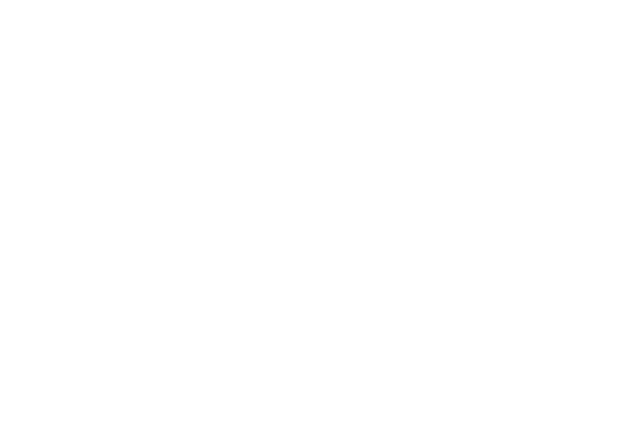
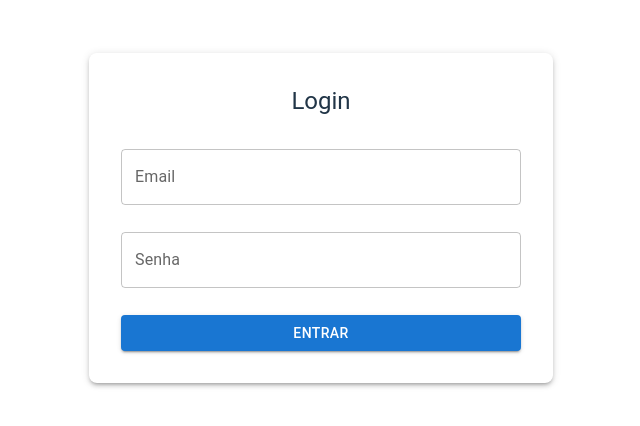
Before and after one commit to RGPay/rgpay, a React (Vite) app in the folder frontend/: page /login in a window 1280 px wide. Before the commit this address had no page. Shown: the part 214-640 px from the top of the page, without its empty margins (319-959 px from the left). Built offline with nearby package versions, Linux system fonts and the light colour scheme.

Commit message:
Add authentication and routing features with Redux integration. Implement login and protected routes, update package dependencies for Formik and Yup, and enhance About and Home pages with logout functionality.

```diff
--- a/frontend/package.json
+++ b/frontend/package.json
@@ -15,10 +15,12 @@
     "@mui/icons-material": "^7.0.2",
     "@mui/material": "^7.0.2",
     "@reduxjs/toolkit": "^2.7.0",
+    "formik": "^2.4.6",
     "react": "^19.0.0",
     "react-dom": "^19.0.0",
     "react-redux": "^9.2.0",
-    "react-router-dom": "^7.5.1"
+    "react-router-dom": "^7.5.1",
+    "yup": "^1.6.1"
   },
   "devDependencies": {
     "@eslint/js": "^9.22.0",
--- a/frontend/src/App.tsx
+++ b/frontend/src/App.tsx
@@ -1,14 +1,25 @@
-import { BrowserRouter as Router, Routes, Route } from "react-router-dom";
+import React, { ReactElement } from "react";
+import { BrowserRouter as Router, Routes, Route, Navigate } from "react-router-dom";
 import Home from "./pages/Home";
 import About from "./pages/About";
+import Login from "./pages/Login";
 import "./App.css";
+import { useSelector } from 'react-redux';
+import type { RootState } from './store';
+
+function ProtectedRoute({ children }: { children: ReactElement }) {
+  const isAuthenticated = useSelector((state: RootState) => state.isAuthenticated);
+  console.log('isAuthenticated:', isAuthenticated);
+  return isAuthenticated ? children : <Navigate to="/login" replace />;
+}
 
 function App() {
   return (
     <Router>
       <Routes>
-        <Route path="/" element={<Home />} />
-        <Route path="/about" element={<About />} />
+        <Route path="/" element={<ProtectedRoute><Home /></ProtectedRoute>} />
+        <Route path="/about" element={<ProtectedRoute><About /></ProtectedRoute>} />
+        <Route path="/login" element={<Login />} />
       </Routes>
     </Router>
   );
--- a/frontend/src/pages/About.tsx
+++ b/frontend/src/pages/About.tsx
@@ -1,3 +1,18 @@
+import { useDispatch } from 'react-redux';
+import { logout as logoutAction } from '../store';
+import { useNavigate } from 'react-router-dom';
+
 export default function About() {
-  return <h1>About Page</h1>;
+  const dispatch = useDispatch();
+  const navigate = useNavigate();
+  const handleLogout = () => {
+    dispatch(logoutAction());
+    navigate('/login');
+  };
+  return (
+    <>
+      <h1>About Page</h1>
+      <button onClick={handleLogout}>Logout</button>
+    </>
+  );
 }
--- a/frontend/src/pages/Home.tsx
+++ b/frontend/src/pages/Home.tsx
@@ -1,3 +1,18 @@
+import { useDispatch } from 'react-redux';
+import { logout as logoutAction } from '../store';
+import { useNavigate } from 'react-router-dom';
+
 export default function Home() {
-  return <h1>Home Page</h1>;
+  const dispatch = useDispatch();
+  const navigate = useNavigate();
+  const handleLogout = () => {
+    dispatch(logoutAction());
+    navigate('/login');
+  };
+  return (
+    <>
+      <h1>Home Page</h1>
+      <button onClick={handleLogout}>Logout</button>
+    </>
+  );
 }
--- /dev/null
+++ b/frontend/src/pages/Login.tsx
@@ -0,0 +1,86 @@
+import { Formik, Form, Field, ErrorMessage } from 'formik';
+import * as Yup from 'yup';
+import { Box, Button, TextField, Typography } from '@mui/material';
+import { useState } from 'react';
+import { useDispatch } from 'react-redux';
+import { login as loginAction } from '../store';
+import { useNavigate } from 'react-router-dom';
+
+const LoginSchema = Yup.object().shape({
+  email: Yup.string().email('Email inválido').required('Email é obrigatório'),
+  password: Yup.string().min(6, 'Mínimo 6 caracteres').required('Senha é obrigatória'),
+});
+
+export default function Login() {
+  const [error, setError] = useState('');
+  const [loading, setLoading] = useState(false);
+  const dispatch = useDispatch();
+  const navigate = useNavigate();
+
+  return (
+    <Box maxWidth={400} mx="auto" mt={8} p={4} boxShadow={3} borderRadius={2}>
+      <Typography variant="h5" mb={2} align="center">Login</Typography>
+      <Formik
+        initialValues={{ email: '', password: '' }}
+        validationSchema={LoginSchema}
+        onSubmit={async (values) => {
+          setError('');
+          setLoading(true);
+          try {
+            const response = await fetch('http://localhost:3000/auth/login', {
+              method: 'POST',
+              headers: { 'Content-Type': 'application/json' },
+              body: JSON.stringify({ email: values.email, senha: values.password }),
+            });
+            if (!response.ok) {
+              const data = await response.json();
+              throw new Error(data.message || 'Erro ao fazer login');
+            }
+            const data = await response.json();
+            dispatch(loginAction({ token: data.access_token, user: data.user }));
+            navigate('/');
+          } catch (err: any) {
+            setError(err.message);
+          } finally {
+            setLoading(false);
+          }
+        }}
+      >
+        {({ errors, touched, handleChange, handleBlur }) => (
+          <Form>
+            <TextField
+              fullWidth
+              margin="normal"
+              id="email"
+              name="email"
+              label="Email"
+              type="email"
+              onChange={handleChange}
+              onBlur={handleBlur}
+              error={touched.email && Boolean(errors.email)}
+              helperText={<ErrorMessage name="email" />}
+            />
+            <TextField
+              fullWidth
+              margin="normal"
+              id="password"
+              name="password"
+              label="Senha"
+              type="password"
+              onChange={handleChange}
+              onBlur={handleBlur}
+              error={touched.password && Boolean(errors.password)}
+              helperText={<ErrorMessage name="password" />}
+            />
+            {error && (
+              <Typography color="error" mt={1} align="center">{error}</Typography>
+            )}
+            <Button color="primary" variant="contained" fullWidth type="submit" sx={{ mt: 2 }} disabled={loading}>
+              {loading ? 'Entrando...' : 'Entrar'}
+            </Button>
+          </Form>
+        )}
+      </Formik>
+    </Box>
+  );
+}
--- a/frontend/src/store.ts
+++ b/frontend/src/store.ts
@@ -1,7 +1,44 @@
-import { configureStore } from "@reduxjs/toolkit";
+import { configureStore, createSlice, PayloadAction } from "@reduxjs/toolkit";
 
-// Placeholder reducer
-const reducer = (state = {}) => state;
+interface AuthState {
+  user: any;
+  token: string | null;
+  isAuthenticated: boolean;
+}
+
+const initialAuthState: AuthState = {
+  user: (() => {
+    const stored = sessionStorage.getItem('user');
+    return stored ? JSON.parse(stored) : null;
+  })(),
+  token: sessionStorage.getItem('token'),
+  isAuthenticated: !!sessionStorage.getItem('token'),
+};
+
+const authSlice = createSlice({
+  name: 'auth',
+  initialState: initialAuthState,
+  reducers: {
+    login: (state, action: PayloadAction<{ token: string; user: any }>) => {
+      state.token = action.payload.token;
+      state.user = action.payload.user;
+      state.isAuthenticated = true;
+      sessionStorage.setItem('token', action.payload.token);
+      sessionStorage.setItem('user', JSON.stringify(action.payload.user));
+    },
+    logout: (state) => {
+      state.token = null;
+      state.user = null;
+      state.isAuthenticated = false;
+      sessionStorage.removeItem('token');
+      sessionStorage.removeItem('user');
+    },
+  },
+});
+
+export const { login, logout } = authSlice.actions;
+
+const reducer = authSlice.reducer;
 
 export const store = configureStore({
   reducer,
```
Also changed, not shown: 1 other file (tests, documents, lock files or other folders).
